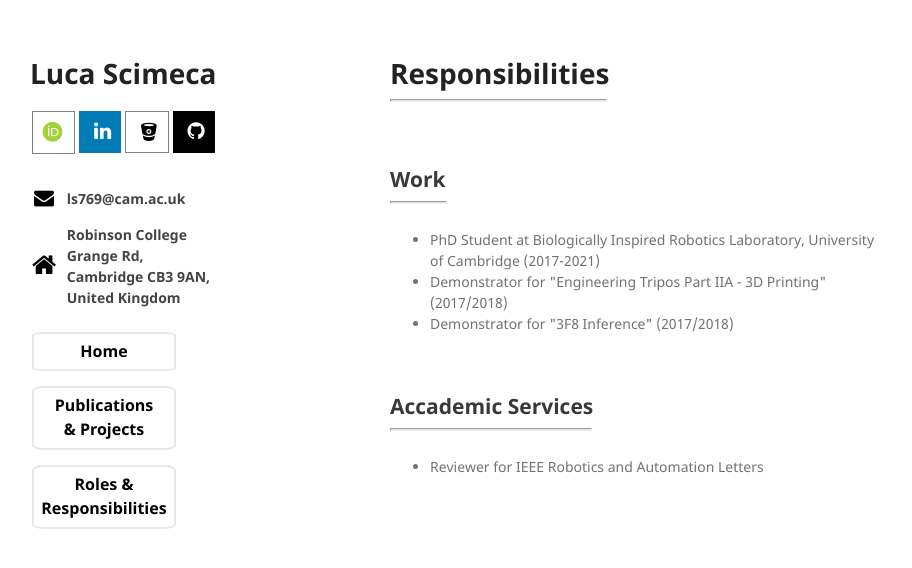
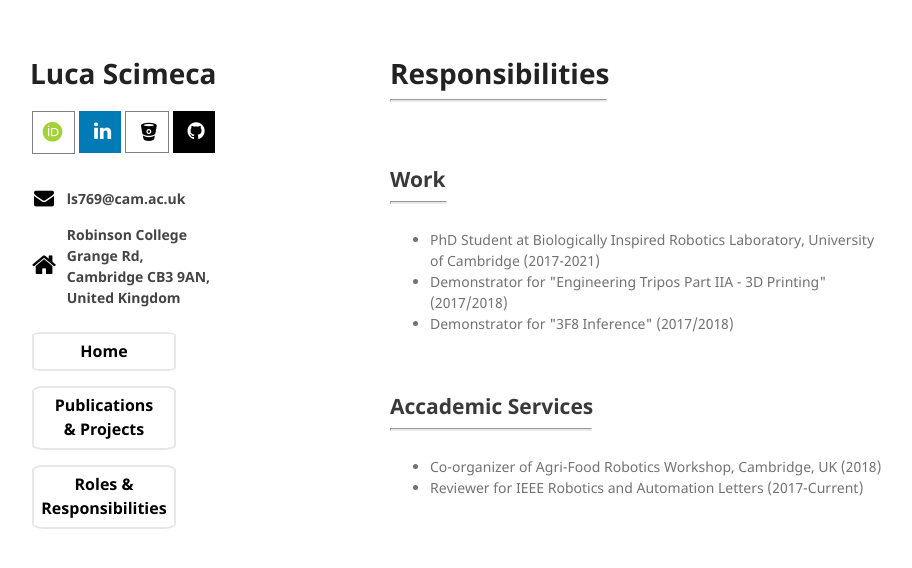
Before and after one commit to lucascimeca/lucascimeca.github.io, a Jekyll site: the page built from responsibilities.md, in a window 1280 px wide and 900 px high. Shown: the top 568 px of the window, without its empty margins (180-1092 px from the left). Built offline with Jekyll 4.4.1, drawn with Linux system fonts in a browser that asks for light colours; nearby versions of some CDN libraries; some web fonts are replaced; the repository's description, which GitHub fills in, is left out; our own code applies the rules of GitHub Pages for plain Markdown files.

Commit message:
Update responsibilities.md

```diff
--- a/responsibilities.md
+++ b/responsibilities.md
@@ -22,7 +22,8 @@ layout: default
 <hr style="width: 200px">
 
 <ul style="list-style-type:disc">
-  <li>Reviewer for IEEE Robotics and Automation Letters</li>
+  <li>Co-organizer of Agri-Food Robotics Workshop, Cambridge, UK (2018)</li>
+  <li>Reviewer for IEEE Robotics and Automation Letters (2017-Current)</li>
 </ul>
 
 <br/><br/>
```
